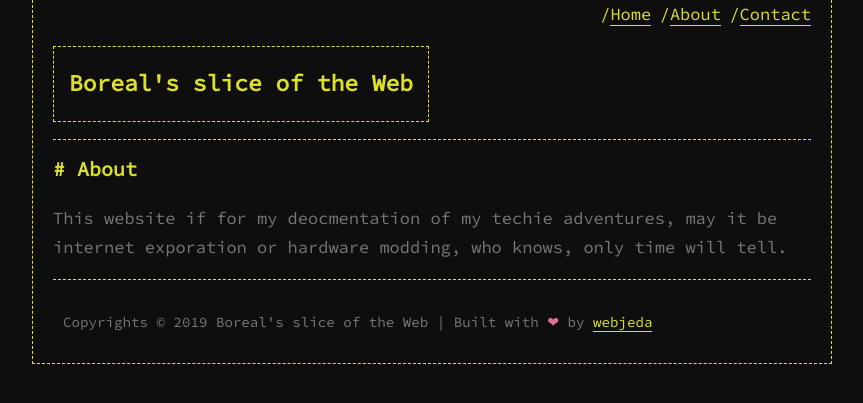
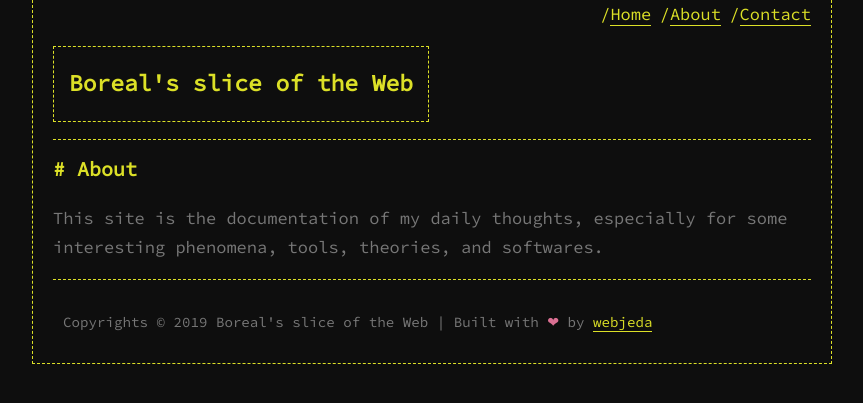
Before and after one commit to zmy20062010/zmy20062010.github.io, a Jekyll site: the page built from about.md, in a window 1280 px wide. Shown: the top 403 px of the page, without its empty margins (208-1071 px from the left). Built offline with Jekyll 4.4.1, drawn with Linux system fonts in a browser that asks for light colours.

Commit message:
Update about.md

```diff
--- a/about.md
+++ b/about.md
@@ -3,4 +3,5 @@ layout: page
 title: About
 ---
 
-This website if for my deocmentation of my techie adventures, may it be internet exporation or hardware modding, who knows, only time will tell.
+This site is the documentation of my daily thoughts, especially for some interesting
+phenomena, tools, theories, and softwares.
```
